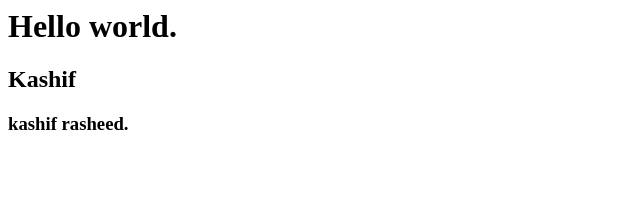
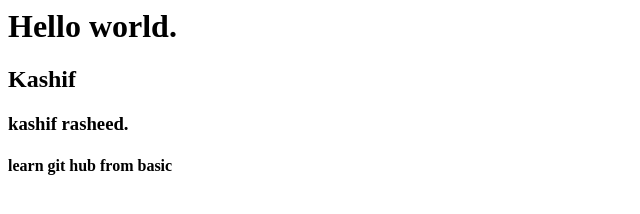
Before and after one commit to Kashifainii/javascipt-course, a plain HTML site: page index.html in a window 1280 px wide. Shown: the whole page, without its empty margins (0-640 px from the left). Drawn offline with Linux system fonts and the light colour scheme.

Commit message:
add h4 in index html

```diff
--- a/index.html
+++ b/index.html
@@ -16,6 +16,9 @@
         <h3>
             kashif rasheed.
         </h3>
+        <h4>
+            learn git hub from basic
+        </h4>
     </div>
 </body>
 
```
